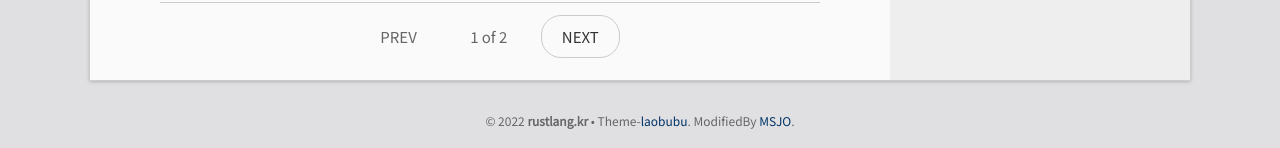
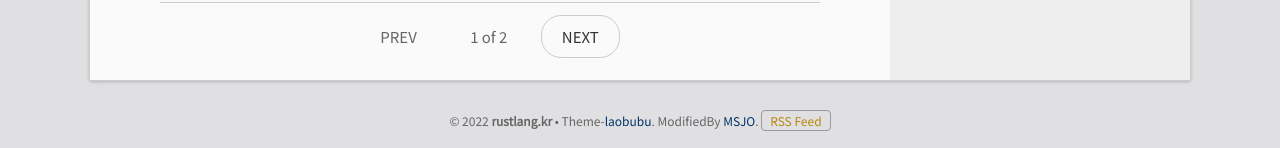
Before and after one commit to DebugJO/rustlang, a Jekyll site: the page built from index.html, in a window 1280 px wide. Shown: the part 1486-1634 px from the top of the page. Built offline with Jekyll 4.4.1, drawn with Linux system fonts in a browser that asks for light colours; the list of posts is cut into pages by our own code.

Commit message:
Update footer.html

```diff
--- a/_includes/footer.html
+++ b/_includes/footer.html
@@ -2,6 +2,7 @@
 <div class="wrapper">
 <!-- &copy; {{ site.time | date: '%Y' }} {{ site.author }} -->
   &copy; 2022 <b>rustlang.kr</b> • Theme-<a href="https://github.com/laobubu/jekyll-theme-EasyBook">laobubu</a>. ModifiedBy <a href="https://github.com/DebugJO/rustlang">MSJO</a>.
+  <a style="text-decoration:none; border:1px solid #999; color:darkgoldenrod;padding:1px 8px; border-radius: 4px;" href="{{ "/feed.xml" | prepend: site.baseurl }}">RSS Feed</a>
 </div>
 </footer>
 
```
